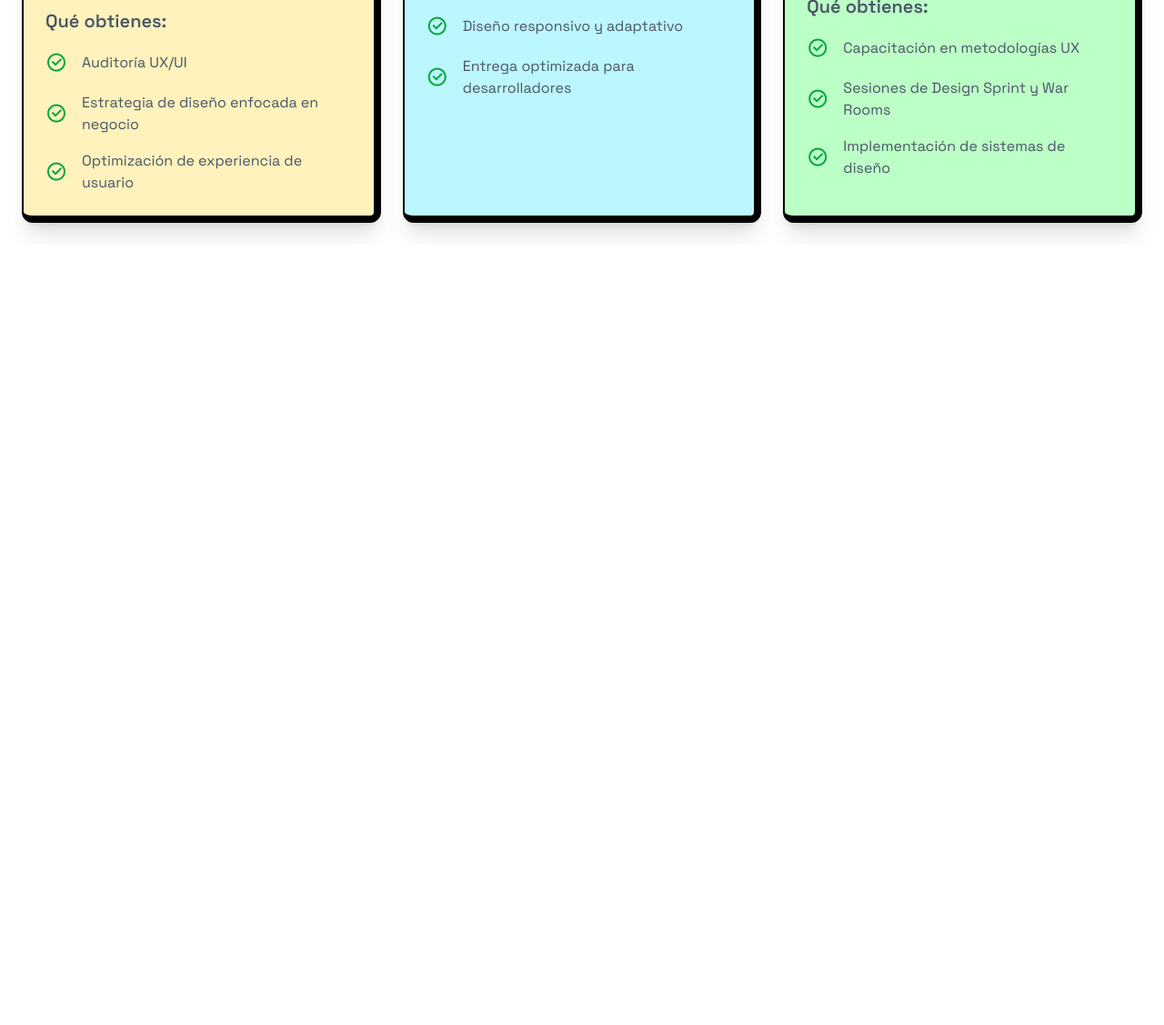
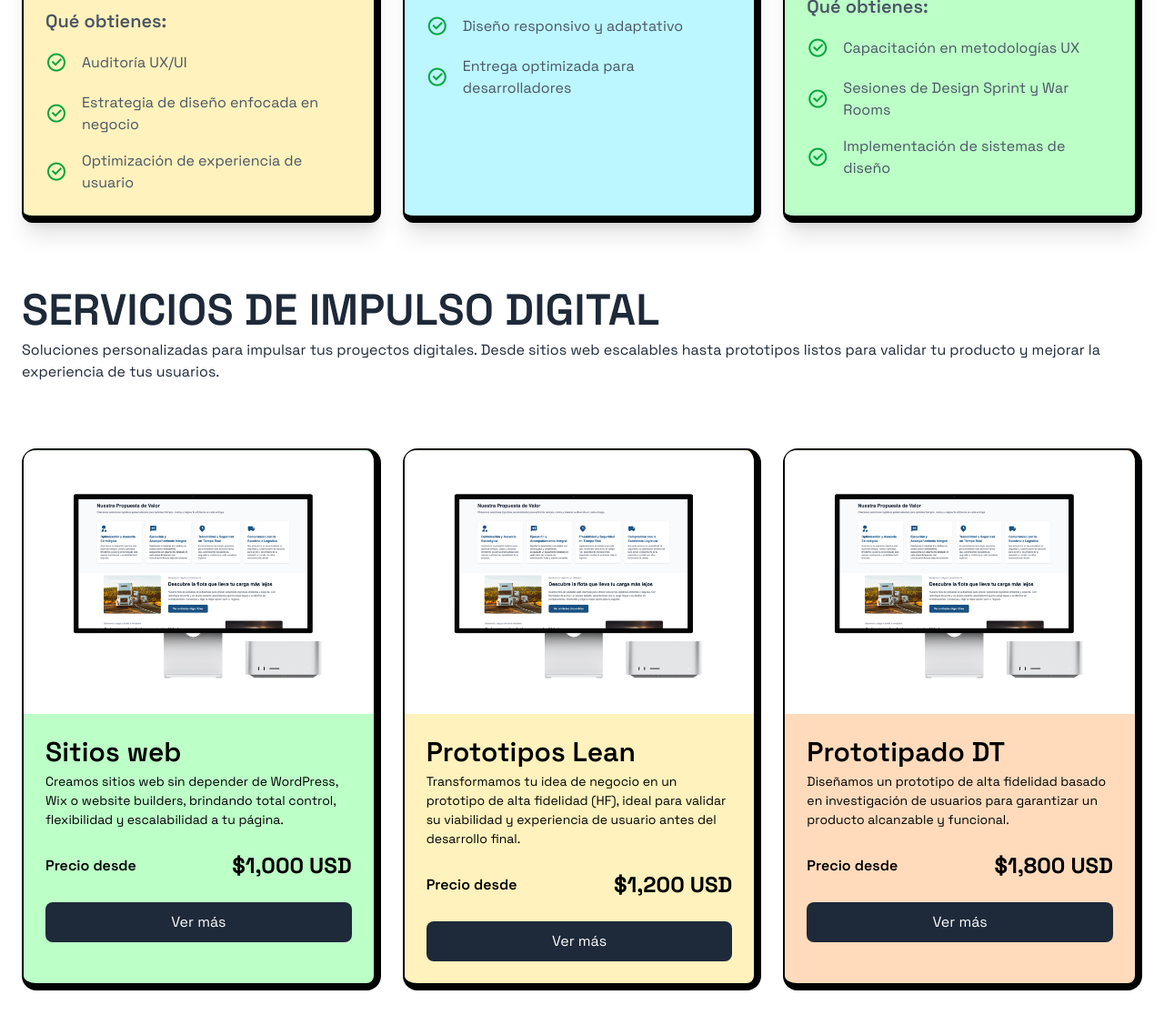
Before and after one commit to Migueluckleo/migueluck, a website: page index.html in a window 1280 px wide. Shown: the part 1179-2306 px from the top of the page at 91% size. Before the commit the page ends 1448 px from the top, so only its background shows below. Drawn offline with nearby package versions, Linux system fonts and the light colour scheme.

Commit message:
cards desktop

```diff
--- a/index.html
+++ b/index.html
@@ -133,9 +133,71 @@
   <span class="progress-dot bg-gray-400 w-3 h-3 rounded-full transition-all duration-300"></span>
   <span class="progress-dot bg-gray-400 w-3 h-3 rounded-full transition-all duration-300"></span>
 </div>
-
 </section>
 
+<section id="servicios" class=" relative flex flex-col max-w-[1440px]  justify-start py-6  gap-6 left-1/2 transform -translate-x-[50%]">
+  <div class="flex flex-col justify-start items-start w-full max-w-[1440px] h-auto  py-6 px-6 gap-2 text-gray-800">
+    <h1 class=" text-3xl lg:text-5xl font-semibold"> SERVICIOS DE IMPULSO DIGITAL</h1>
+    <p class="text-[16px]">
+      Soluciones personalizadas para impulsar tus proyectos digitales. Desde sitios web escalables hasta prototipos listos para validar tu producto y mejorar la experiencia de tus usuarios.
+    </p>
+  </div>
+  <div class="flex flex-col lg:flex-row max-w-[1440px] p-6 gap-6">
+
+    <div id="service-card" class="w-full bg-[#BCFFC7] lg:w-1/3 rounded-2xl border-2 border-r-8 border-b-8  ">
+      <img class="rounded-t-xl" src="src/assets/desktop.png" alt="">
+      <div class="flex flex-col gap-6 p-6">
+        <div class="flex flex-col gap-1">
+          <h3 class="text-3xl font-semibold ">Sitios web</h3>
+          <p class="text-[14px]">Creamos sitios web sin depender de WordPress,
+            Wix o website builders, brindando total control, flexibilidad y escalabilidad a tu página.</p>
+          </div>
+        <div class="flex flex-row justify-between items-center">
+          <h4 class="text-[16px] font-semibold">Precio desde</h4>
+          <h3 class="text-2xl font-bold">$1,000 USD</h3>
+        </div>
+        <button class="flex justify-center items-center w-full h-11 bg-gray-800 text-white rounded-lg hover:bg-gray-400 hover:text-gray-800 cursor-pointer">
+          Ver más
+        </button>
+      </div>
+    </div>
+
+    <div id="service-card" class="w-full bg-[#FFF2BC] lg:w-1/3 rounded-2xl border-2 border-r-8 border-b-8  ">
+      <img class="rounded-t-xl" src="src/assets/desktop.png" alt="">
+      <div class="flex flex-col gap-6 p-6">
+        <div class="flex flex-col gap-1">
+          <h3 class="text-3xl font-semibold ">Prototipos Lean</h3>
+          <p class="text-[14px]">Transformamos tu idea de negocio en un prototipo de alta fidelidad (HF), ideal para validar su viabilidad y experiencia de usuario antes del desarrollo final.</p>
+        </div>
+        <div class="flex flex-row justify-between items-center">
+          <h4 class="text-[16px] font-semibold">Precio desde</h4>
+          <h3 class="text-2xl font-bold">$1,200 USD</h3>
+        </div>
+        <button class="flex justify-center items-center w-full h-11 bg-gray-800 text-white rounded-lg hover:bg-gray-400 hover:text-gray-800 cursor-pointer">
+          Ver más
+        </button>
+      </div>
+    </div>
+
+    <div id="service-card" class="w-full bg-[#FFDBBC] lg:w-1/3 rounded-2xl border-2 border-r-8 border-b-8  ">
+      <img class="rounded-t-xl" src="src/assets/desktop.png" alt="">
+      <div class="flex flex-col gap-6 p-6">
+        <div class="flex flex-col gap-1">
+          <h3 class="text-3xl font-semibold ">Prototipado DT </h3>
+          <p class="text-[14px]">Diseñamos un prototipo de alta fidelidad basado en investigación de usuarios para garantizar un producto alcanzable y funcional.</p>
+        </div>
+        <div class="flex flex-row justify-between items-center">
+          <h4 class="text-[16px] font-semibold">Precio desde</h4>
+          <h3 class="text-2xl font-bold">$1,800 USD</h3>
+        </div>
+        <button class="flex justify-center items-center w-full h-11 bg-gray-800 text-white rounded-lg hover:bg-gray-400 hover:text-gray-800 cursor-pointer">
+          Ver más
+        </button>
+      </div>
+    </div>
+
+  </div>
+</section>
 
     <script src="js/scripts.js"></script>
     <script src="js/navigation.js"></script>
```
Also changed, not shown: src/assets/desktop.png (added), src/output.css.
